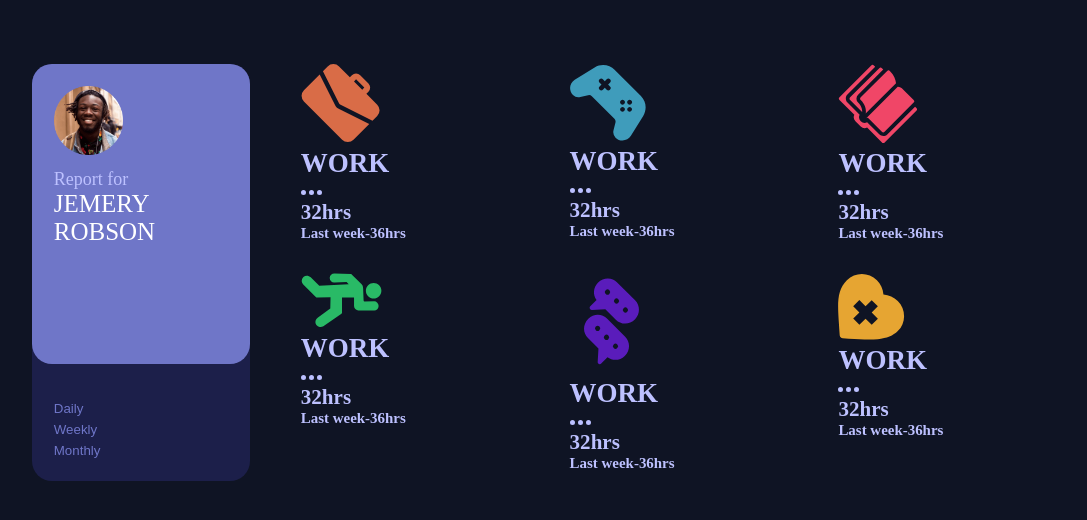
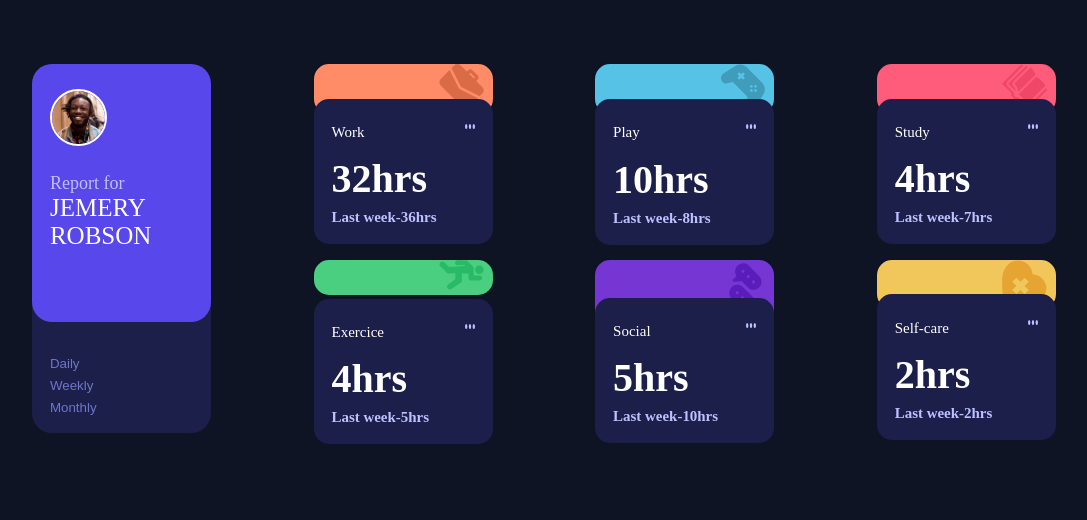
Before and after one commit to Jide-nna/Time-Tracking-Dashboard, a plain HTML site: page index.html in a window 1280 px wide. Shown: the whole page, without its empty margins (96-1183 px from the left). Drawn offline with Linux system fonts and the light colour scheme.

Commit message:
progressing

```diff
--- a/CSS/style.css
+++ b/CSS/style.css
@@ -25,26 +25,37 @@ body {
 }
 .trying {
     display: grid;
+    height: auto;
     grid-template-rows: max-content;
-    grid-template-columns: repeat(4, 1fr);
-    gap: 5%;
-}
+    grid-template-columns: repeat(auto-fit, minmax(10rem, 1fr));;
+    justify-content: center;
+    gap: 10%;
+    }
+   /* @media only screen and (max-width: 600px) {
+        .trying {
+        grid-template-columns: repeat(auto-fit, minmax(10rem, 1fr));
+        gap: 20%;
+    } */
 .trying .activity_menu {
     grid-row: 1/3;
     background-color: var(--Dark-blue);
     border-radius: 20px;
+    width: 100%;
 }
 .jeremy {
-    background-color: var(--Desaturated-blue);
+    background-color: var(--Blue);
     padding: 10%;
     border-radius: 20px;
-    height: 300px;
+    padding-bottom: 40%;
 }
 .img img{
     width: 40%;
+    border: 2px solid white;
+    border-radius: 50px;
+    margin-top: 5%;
 }
 .jeremy p {
-    margin-top: 5%;
+    margin-top: 15%;
 }
 .jeremy span {
     text-transform: uppercase;
@@ -52,13 +63,117 @@ body {
     font-size: 25px;
     display: inline-block;
 }
-ul {
-    list-style: none;
+.activity-tracker__options {
+    display: flex;
+    flex-direction: column;
+    align-items: flex-start;
     padding: 10%;
     margin-top: 5%;
 }
-li button {
+.activity-tracker__option {
     background-color: var(--Dark-blue);
     color: var(--Desaturated-blue);
     border: none;
+    margin-top: 5%;
 }
+/* .activity-tracker__option:hover,
+.activity-tracker__option:active {
+    cursor: pointer;
+    color: white;
+} */
+.activity-tracker__option:is(:hover, .active) {
+    color: white;
+  }
+.box {
+    position: relative;
+    border-radius: 15px;
+    padding: 0x;
+    width: 100%;
+box-shadow:  1px 1px 1px var(--Very-dark-blue),
+             -1px -1px 1px var(--Very-dark-blue);
+             height: fit-content;
+}
+.work {
+    background-color: var(--Lightred-work);
+}
+.play {
+    background-color: var(--Soft-blue-play);
+}
+.study {
+    background-color: var(--Light-red-study);
+}
+.exercise {
+    background-color: var(--Lime-green-exercise);
+}
+.social {
+    background-color: var(--Violet-social);
+}
+.self {
+    background-color: var(--Soft-orange-self-care);
+}
+.top img {
+    width: 25%;
+    margin-left: 70%;
+}
+.content {
+    border-radius: 15px;
+    background-color: var(--Dark-blue);
+    margin-top: -15px;
+    position: absolute;
+    width: 100%;
+    padding: 10%;
+    visibility: hidde;
+}
+.content:active {
+    background-color: var(--Desaturated-blue);
+    cursor: pointer;
+}
+.up {
+    margin-top: -15%;
+}
+.ex {
+    margin-top: 2%;
+}
+.content h1 {
+    margin-top: 10%;
+    font-size: 40px;
+    color: white;
+}
+.content h5 {
+    margin-top: 5%;
+}
+.heading {
+    display: flex;
+    justify-content: space-between;
+    margin-top: 5%;
+}
+.heading p {
+    font-size: 15px;
+    color: white;
+}
+.heading img {
+    width: 7%;
+    height:5px;
+}
+.heading img {
+    cursor: pointer;
+}
+
+ @media only screen and (max-width: 600px) {
+    .box {
+        margin-top: 40%;
+
+    }
+
+}
+@media only screen and (max-width: 600px) {
+    .box {
+        margin-top: 25%;
+    }
+    .up {
+        margin-top: -15%;
+    }
+    .ex {
+        margin-top: -5%;
+    }
+}
--- a/JS/script.js
+++ b/JS/script.js
@@ -0,0 +1,17 @@
+const buttons = [...document.querySelectorAll(".activity-tracker__option")]
+let data = []
+/*const response = await fetch('./data.json')
+console.log(response) */
+
+const activateClickedButton = (button) => {
+    buttons.forEach(b => b.classList.remove('active'))
+    button.classList.add('active')
+}
+const loadData = async () => {
+    // Fetch data
+    const response = await fetch('../data.json')
+    const fetchedData = await response.json()
+    data = fetchedData
+    buttons[1].click()
+    console.log(fetchedData)
+}
--- a/index.html
+++ b/index.html
@@ -17,77 +17,95 @@
             </div>
             <p>Report for <span>Jemery Robson</span></p>
             </div>
-            <ul>
-                <li><button class="button">Daily</button></li>
-                <li><button class="button">Weekly</button></li>
-                <li><button class="button">Monthly</button></li>
-                </ul>
+            <div class="activity-tracker__options">
+                <button class="activity-tracker__option" data-option="daily">
+                  Daily
+                </button>
+                <button class="activity-tracker__option" data-option="weekly">
+                  Weekly
+                </button>
+                <button class="activity-tracker__option" data-option="monthly">
+                  Monthly
+                </button>
+              </div>
         </section>
-        <div class="box_body">
-            <div class="work top">
+        <div class="box work">
+            <div class="top">
                 <img src="./images/icon-work.svg" alt="">
             </div>
+            <div class="content">
             <header class="heading">
-                <h2>WORK</h2>
+                <p>Work</p>
                 <img src="./images/icon-ellipsis.svg" alt="">
             </header>
             <h1>32hrs</h1>
             <h5>Last week-36hrs</h5>
+            </div>
         </div>
-        <div class="box_body">
-            <div class="play top">
+        <div class="box play">
+            <div class="top">
                 <img src="./images/icon-play.svg" alt="">
             </div>
+            <div class="content">
             <header class="heading">
-                <h2>WORK</h2>
+                <p>Play</p>
                 <img src="./images/icon-ellipsis.svg" alt="">
             </header>
-            <h1>32hrs</h1>
-            <h5>Last week-36hrs</h5>
+            <h1>10hrs</h1>
+            <h5>Last week-8hrs</h5>
+            </div>
         </div>
-        <div class="box_body">
-            <div class="study top">
+        <div class="box study">
+            <div class="top">
                 <img src="./images/icon-study.svg" alt="">
             </div>
+            <div class="content ">
             <header class="heading">
-                <h2>WORK</h2>
+                <p>Study</p>
                 <img src="./images/icon-ellipsis.svg" alt="">
             </header>
-            <h1>32hrs</h1>
-            <h5>Last week-36hrs</h5>
+            <h1>4hrs</h1>
+            <h5>Last week-7hrs</h5>
         </div>
-        <div class="box_body">
-            <div class="work top">
+        </div>
+        <div class="box exercise">
+            <div class="top">
                 <img src="./images/icon-exercise.svg" alt="">
             </div>
+            <div class="content ex">
             <header class="heading">
-                <h2>WORK</h2>
+                <p>Exercice</p>
                 <img src="./images/icon-ellipsis.svg" alt="">
             </header>
-            <h1>32hrs</h1>
-            <h5>Last week-36hrs</h5>
+            <h1>4hrs</h1>
+            <h5>Last week-5hrs</h5>
         </div>
-        <div class="box_body">
-            <div class="social top">
+        </div>
+        <div class="box social">
+            <div class="top">
                 <img src="./images/icon-social.svg" alt="">
             </div>
+            <div class="content up">
             <header class="heading">
-                <h2>WORK</h2>
+                <p>Social</p>
                 <img src="./images/icon-ellipsis.svg" alt="">
             </header>
-            <h1>32hrs</h1>
-            <h5>Last week-36hrs</h5>
+            <h1>5hrs</h1>
+            <h5>Last week-10hrs</h5>
         </div>
-        <div class="box_body">
-            <div class="self top">
+        </div>
+        <div class="box self">
+            <div class="top">
                 <img src="./images/icon-self-care.svg" alt="">
             </div>
-            <header class="work_heading">
-                <h2>WORK</h2>
+            <div class="content">
+            <header class="heading">
+                <p>Self-care</p>
                 <img src="./images/icon-ellipsis.svg" alt="">
             </header>
-            <h1>32hrs</h1>
-            <h5>Last week-36hrs</h5>
+            <h1>2hrs</h1>
+            <h5>Last week-2hrs</h5>
+        </div>
         </div>
     </section>
     </section>
```
